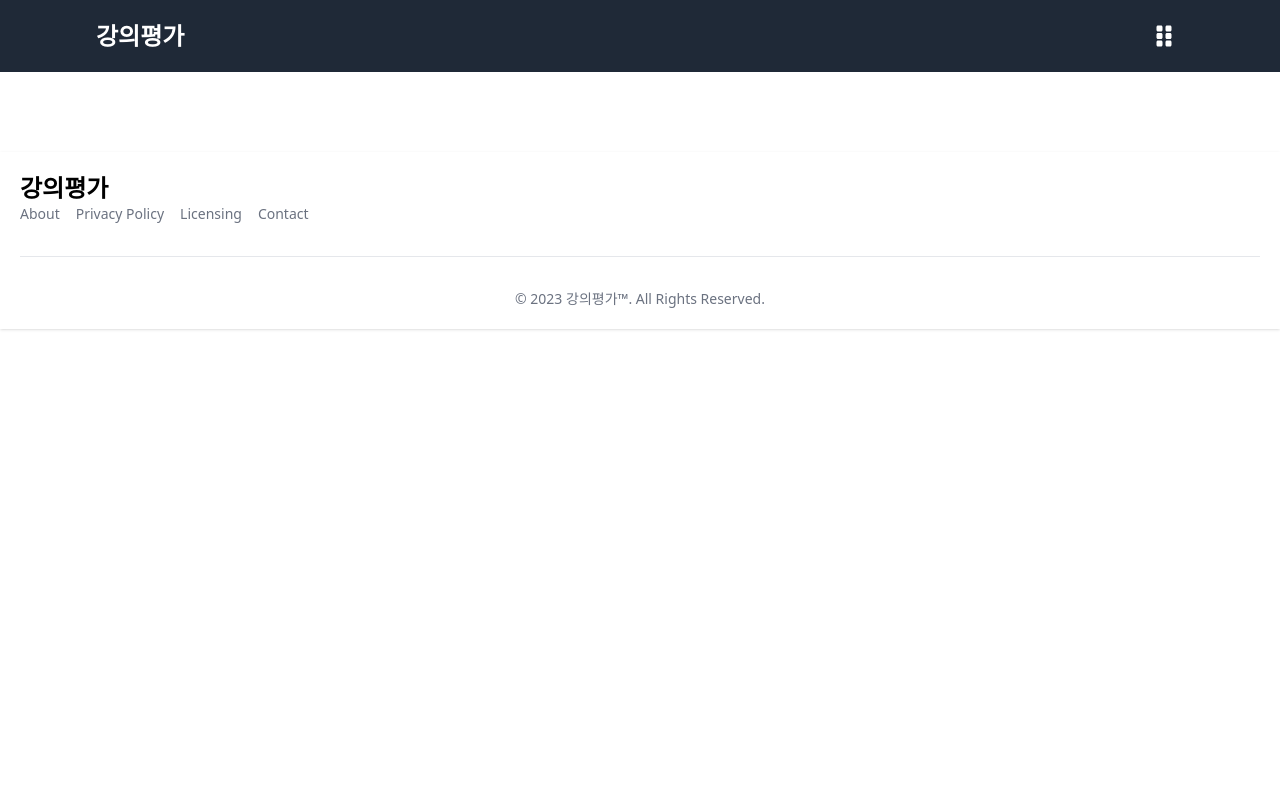
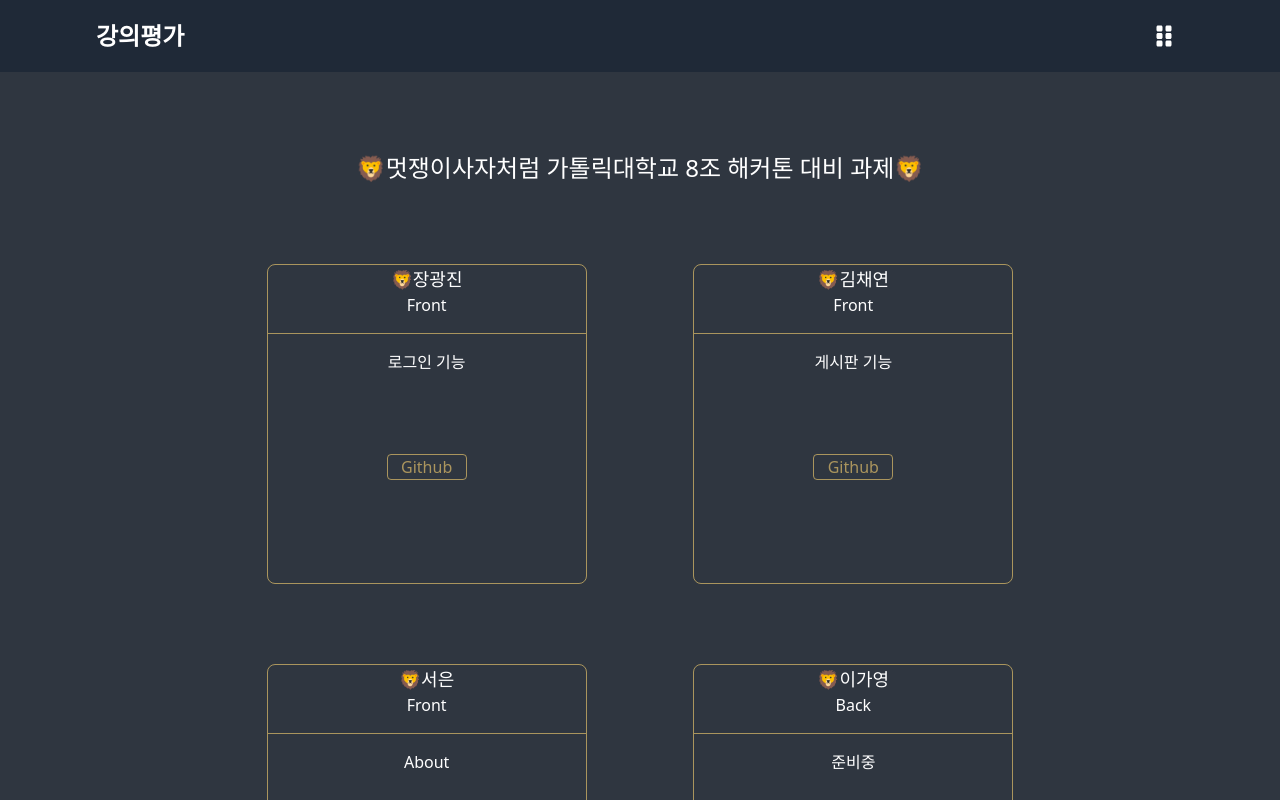
Before and after one commit to CUK-LikeLion-Team8-Assigment/Front, a React (Create React App) app: page /about in a window 1280 px wide. Shown: the top 800 px of the page. Built offline with nearby package versions, Linux system fonts and the light colour scheme.

Commit message:
feat : css 수정, about 페이지 생성

```diff
--- a/public/index.html
+++ b/public/index.html
@@ -24,9 +24,10 @@
       work correctly both with client-side routing and a non-root public URL.
       Learn how to configure a non-root public URL by running `npm run build`.
     -->
+
     <title>React App</title>
   </head>
-  <body>
+  <body style="background-color: #2f3640">
     <noscript>You need to enable JavaScript to run this app.</noscript>
     <div id="root"></div>
     <!--
--- a/src/App.js
+++ b/src/App.js
@@ -9,6 +9,7 @@ import Edit from "./pages/crud/Edit";
 import Assessment from "./pages/crud/Assessment";
 import { useSelector } from "react-redux";
 import DeleteUsers from "./pages/Delete/deleteUser";
+import About from "./pages/About/About";
 
 const AssessmentData = [
   {
@@ -220,6 +221,7 @@ function App() {
             <Route path="/login" element={<LogIn />} />
             <Route path="/signup" element={<SignUp />} />
             <Route path="/withdrawal" element={<DeleteUsers />} />
+            <Route path="/about" element={<About />} />
           </Routes>
         </Layout>
       </AssessmentDispatchContext.Provider>
--- a/src/components/Layout/footer.jsx
+++ b/src/components/Layout/footer.jsx
@@ -2,7 +2,7 @@ import React from "react";
 
 const Footer = () => {
   return (
-    <footer className="bg-white shadow dark:bg-gray-900">
+    <footer className="bg-black text-white">
       <div className="w-full max-w-screen-xl mx-auto p-5 ">
         <div>
           <span className="self-center text-2xl font-semibold whitespace-nowrap dark:text-white">
@@ -11,23 +11,8 @@ const Footer = () => {
 
           <ul className="flex flex-row items-center mb-6 text-sm font-medium text-gray-500  dark:text-gray-400">
             <li>
-              <a href="/" className="mr-4 hover:underline ">
-                About
-              </a>
-            </li>
-            <li>
-              <a href="/" className="mr-4 hover:underline ">
-                Privacy Policy
-              </a>
-            </li>
-            <li>
-              <a href="/" className="mr-4 hover:underline ">
-                Licensing
-              </a>
-            </li>
-            <li>
-              <a href="/" className="hover:underline">
-                Contact
+              <a href="/about" className="mr-4 hover:underline ">
+                About us
               </a>
             </li>
           </ul>
--- a/src/components/Layout/sidebar.jsx
+++ b/src/components/Layout/sidebar.jsx
@@ -52,9 +52,11 @@ function Sidebar({ isOpen, setIsOpen }) {
         <li className="my-8">
           <Link to="/withdrawal">회원탈퇴하기</Link>
         </li>
-
         <li className="my-8">
           <Logout />
+        </li>
+        <li className="my-8">
+          <Link to="/about">About</Link>
         </li>
       </ul>
     </div>
--- a/src/components/crud_component/ListItem.jsx
+++ b/src/components/crud_component/ListItem.jsx
@@ -36,7 +36,7 @@ const ListItem = ({
   return (
     <>
       <div className="flex justify-center items-center">
-        <div className=" flex mb-3 items-center justify-between w-full p-2  hover:bg-gray-100 cursor-pointer border-2 rounded-lg">
+        <div className=" flex mb-3 items-center justify-between w-full p-2 text-white hover:bg-hover-color cursor-pointer border-2 rounded-lg">
           <div className="w-10/12" onClick={goDetail}>
             <div className="info_wrapper ">
               <div className="text-sm">
@@ -56,19 +56,10 @@ const ListItem = ({
           <div className="btn_wrapper">
             <button
               onClick={goEdit}
-              className="text-sm border justify-end border-indigo-500 text-indigo-500 rounded-md px-2 py-1 m-1 transition duration-500 ease select-none hover:text-white hover:bg-indigo-600 focus:outline-none focus:shadow-outline"
+              className="text-sm border justify-end border-btn-color text-btn-color rounded-md px-2 py-1 m-1 transition duration-500 ease select-none hover:text-white hover:border-0 hover:bg-btn-color hover:bg-right focus:outline-none focus:shadow-outline"
             >
               수정하기
             </button>
-            <div className="btn_wrapper">
-              <button
-                onClick={handleRecommend}
-                className="text-sm border justify-endborderindigo-500 text-indigo-500 rounded-md px-2 py-1 m-1 transition duration-500 ease select-none hover:text-white hover:bg-indigo-600 focus:outline-none focus: shadow-outline"
-              >
-                추천하기
-              </button>
-              {recommend}
-            </div>
           </div>
         </div>
       </div>
--- /dev/null
+++ b/src/pages/About/About.js
@@ -0,0 +1,80 @@
+import { useNavigate } from "react-router-dom";
+
+function About() {
+  const navigate = useNavigate();
+  const members = [
+    {
+      name: "🦁장광진",
+      part: "Front",
+      work: "로그인 기능",
+      git: "https://github.com/wkdrhkdwls",
+    },
+    {
+      name: "🦁김채연",
+      part: "Front",
+      work: "게시판 기능",
+      git: "https://github.com/kimchchchchchche",
+    },
+    {
+      name: "🦁서은",
+      part: "Front",
+      work: "About",
+      git: "https://github.com/WestSilver99",
+    },
+    {
+      name: "🦁이가영",
+      part: "Back",
+      work: "준비중",
+      git: "https://github.com/GaYeongLee0419",
+    },
+    {
+      name: "🦁주채연",
+      part: "Back",
+      work: "준비중",
+      git: "https://github.com/joochaeyeon",
+    },
+    {
+      name: "🦁유우식",
+      part: "Back",
+      work: "준비중",
+      git: "https://github.com/YWSIK",
+    },
+  ];
+
+  const handleButtonClick = (gitUrl) => {
+    window.open(gitUrl, "_blank"); // 새 창에서 열기
+  };
+
+  return (
+    <>
+      <div className="text-white text-center text-2xl">
+        <span>🦁멋쟁이사자처럼 가톨릭대학교 8조 해커톤 대비 과제🦁</span>
+      </div>
+      <div className="flex flex-wrap justify-center">
+        {members.map(function (item, index) {
+          return (
+            <div
+              key={index}
+              className="w-80 h-80 bg-transparent border border-btn-color mt-20 text-center mx-auto flex flex-col rounded-lg"
+            >
+              <span className="text-white text-lg">{item.name}</span>
+              <span className="text-white">{item.part}</span>
+              <hr className="border-btn-color my-4" />
+              <span className="text-white">{item.work}</span>
+              <div className="flex justify-center">
+                <button
+                  className="mt-20 w-20 text-btn-color rounded border border-btn-color"
+                  onClick={() => handleButtonClick(item.git)}
+                >
+                  Github
+                </button>
+              </div>
+            </div>
+          );
+        })}
+      </div>
+    </>
+  );
+}
+
+export default About;
--- a/src/pages/Delete/deleteUser.jsx
+++ b/src/pages/Delete/deleteUser.jsx
@@ -29,7 +29,7 @@ const DeleteUsers = () => {
   };
 
   return (
-    <div>
+    <div className="text-white">
       <form className="mx-auto w-64">
         <div className="mb-4">
           <label htmlFor="userID" className="block font-bold mb-1">
--- a/src/pages/LogIn/index.jsx
+++ b/src/pages/LogIn/index.jsx
@@ -42,7 +42,7 @@ const LogIn = () => {
   // }, [navigate]);
 
   return (
-    <div className="container mx-auto">
+    <div className="container mx-auto text-white">
       <h1 className="text-center font-bold text-4xl my-10">로그인</h1>
       <form onSubmit={handleSubmit} className="mx-auto w-64">
         <div className="mb-4">
--- a/src/pages/SignUp/index.jsx
+++ b/src/pages/SignUp/index.jsx
@@ -58,8 +58,8 @@ const SignUp = () => {
   );
 
   return (
-    <div className="container mx-auto">
-      <h1 className="text-center text-4xl font-bold my-8">Sleact</h1>
+    <div className="container mx-auto text-white">
+      <h1 className="text-center text-4xl font-bold my-8">회원가입</h1>
       <form onSubmit={onSubmit}>
         <div className="mb-4">
           <label htmlFor="userEmail" className="block font-bold mb-1">
--- a/tailwind.config.js
+++ b/tailwind.config.js
@@ -2,7 +2,12 @@
 module.exports = {
   content: ["./src/**/*.{js,jsx,ts,tsx}"],
   theme: {
-    extend: {},
+    extend: {
+      colors: {
+        "btn-color": "rgba(223, 190, 106, 0.7)",
+        "hover-color": "#718093",
+      },
+    },
   },
   plugins: [],
 };
```
